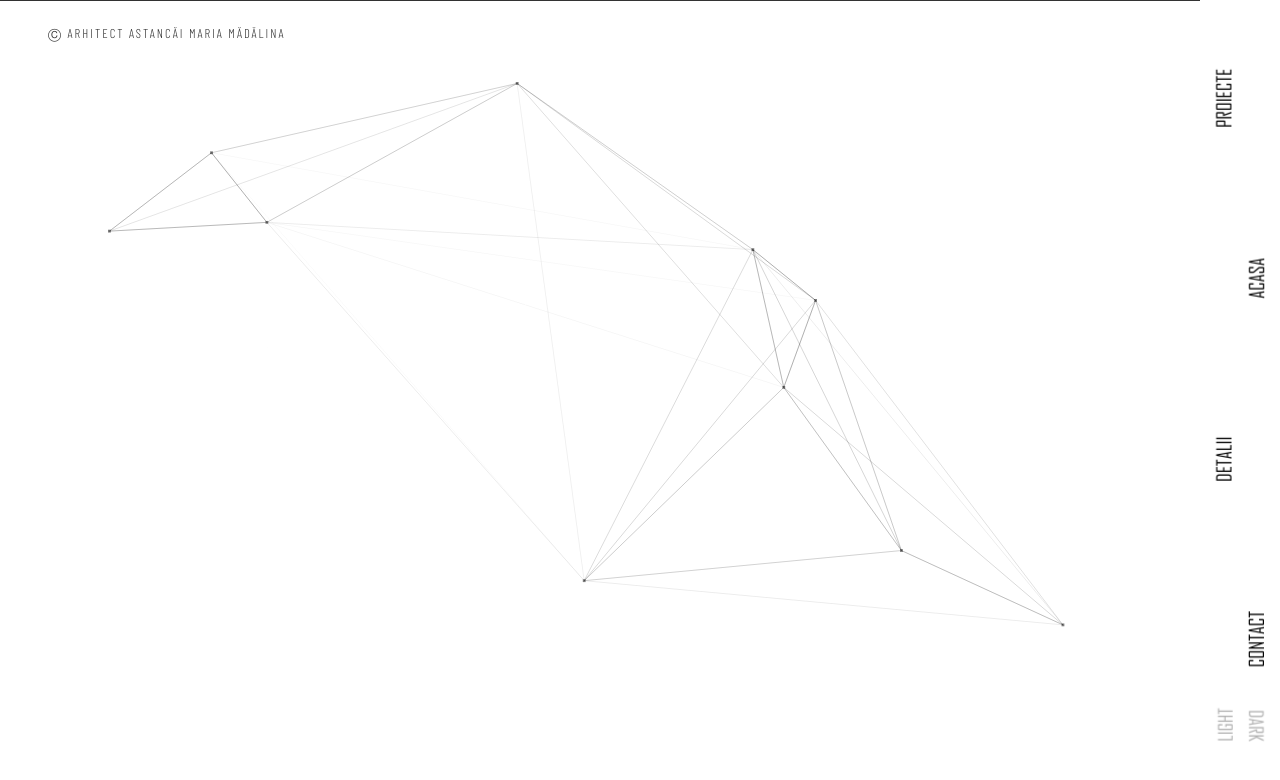
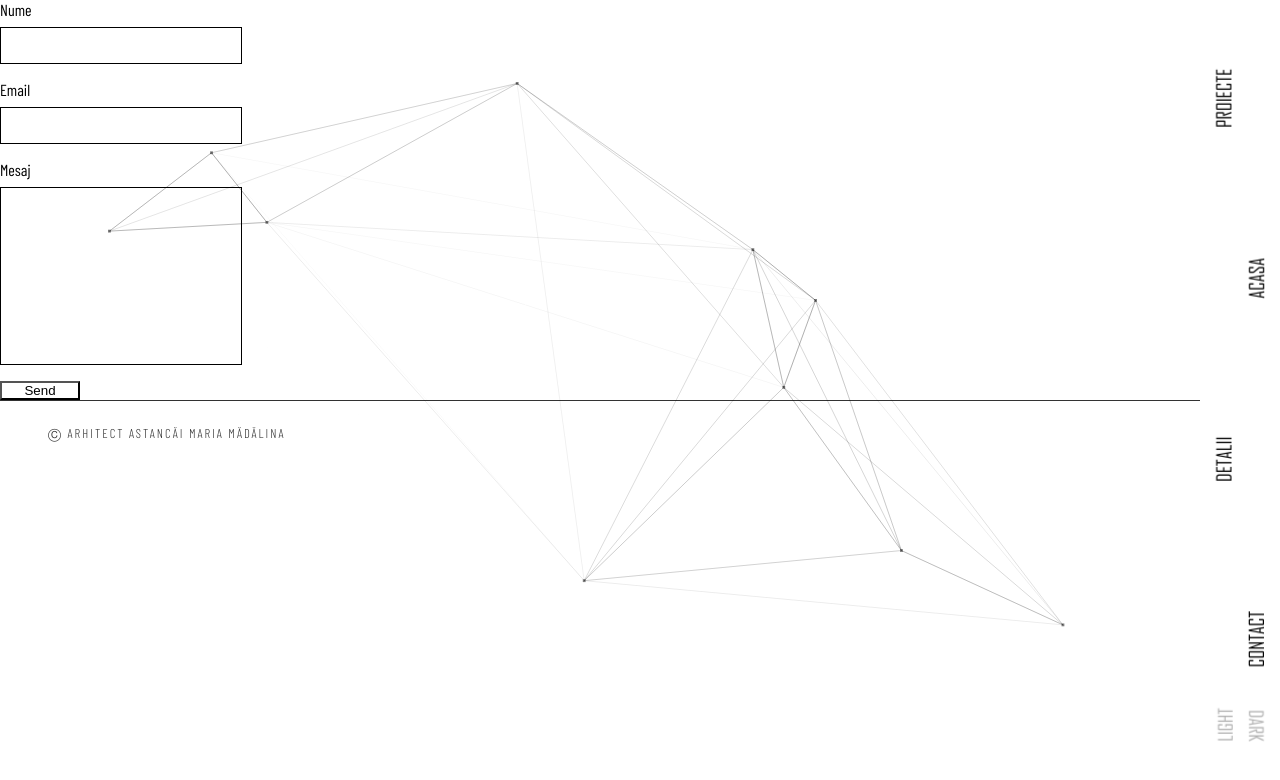
Before and after one commit to ITSchool-Web-Heroines/Proiect-Final, a Next.js app: page /contact in a window 1280 px wide. Shown: the top 780 px of the page. Built offline with nearby package versions, Linux system fonts and the light colour scheme; a web font is replaced by a local one.

Commit message:
AddForm.AddEmailJs

```diff
--- a/components/NavBar/NavBar.module.scss
+++ b/components/NavBar/NavBar.module.scss
@@ -58,9 +58,9 @@
     inset-block-end: 0rem;
     position: fixed;
     padding: 0.5rem;
-    -webkit-backface-visibility: hidden;
+    backface-visibility: hidden;
     will-change: transform;
-    -webkit-perspective: 1000;
+    perspective: 1000;
     &::after {
       content: "";
       position: absolute;
@@ -74,9 +74,9 @@
       font-size: 1.25rem;
       position: absolute;
       outline: 1px solid transparent;
-      -webkit-backface-visibility: hidden;
+      backface-visibility: hidden;
       will-change: transform;
-      -webkit-perspective: 1000;
+      perspective: 1000;
       transform: rotate(-90deg);
       &.home {
         grid-row: 2/3;
--- a/package.json
+++ b/package.json
@@ -19,6 +19,7 @@
     "use-local-storage": "^2.3.6"
   },
   "devDependencies": {
+    "@emailjs/browser": "^3.7.0",
     "eslint": "8.25.0",
     "eslint-config-next": "12.3.1",
     "sass": "^1.55.0"
--- a/pages/contact/contact.module.scss
+++ b/pages/contact/contact.module.scss
@@ -1 +1,39 @@
 @use "../../styles/mixins.scss" as *;
+
+.form {
+  display: grid;
+  gap: 1rem;
+  .form_title {
+    @include font-details(#000, "bc-regular", 1rem);
+    display: grid;
+    gap: 0.5rem;
+  }
+  .name,
+  .email,
+  .message {
+    width: 14rem;
+    padding: 0.5rem;
+    border: 0.1rem solid #000;
+    @include font-details(#000, "bc-regular", 1rem);
+  }
+  .button {
+    width: 5rem;
+    background-color: transparent;
+  }
+  textarea {
+    scrollbar-color: #000 transparent;
+    overflow: scroll;
+    height: 10rem;
+    padding-block-end: 0rem;
+    resize: none;
+  }
+  textarea::-webkit-scrollbar {
+    width: 0.25rem;
+  }
+  textarea::-webkit-scrollbar-track {
+    background: transparent;
+  }
+  textarea::-webkit-scrollbar-thumb {
+    background-color: #000;
+  }
+}
--- a/pages/contact/index.js
+++ b/pages/contact/index.js
@@ -1,10 +1,10 @@
 import React, { useEffect } from "react";
+import emailjs from "@emailjs/browser";
 import Head from "next/head";
-import { useState } from "react";
+import { useContext, useRef } from "react";
 
 // CONTEXT
 import { ThemeContext } from "../../context/theme";
-import { useContext } from "react";
 
 // STYLES
 import styles from "./contact.module.scss";
@@ -18,14 +18,52 @@ import Signature from "../../components/Signature/Signature";
 
 function MyContactPage() {
   const theme = useContext(ThemeContext);
+  const form = useRef();
 
+  const sendEmail = e => {
+    e.preventDefault();
+
+    emailjs
+      .sendForm(
+        "service_qdj0kzo",
+        "template_wmbecdr",
+        form.current,
+        "z4CvshztpUke0xKoi"
+      )
+      .then(
+        result => {
+          console.log(result.text);
+          console.log("message sent");
+        },
+        error => {
+          console.log(error.text);
+          console.log("message not sent");
+        }
+      );
+  };
   return (
     <LoadingWrap title={"Contact"}>
       <Head>
         <title>Contact</title>
       </Head>
       <NavBar />
-      <main></main>
+      <main>
+        <form className={styles.form} ref={form} onSubmit={sendEmail}>
+          <label className={styles.form_title}>
+            Nume
+            <input className={styles.name} type="text" name="user_name" />
+          </label>
+          <label className={styles.form_title}>
+            Email
+            <input className={styles.email} type="email" name="user_email" />
+          </label>
+          <label className={styles.form_title}>
+            Mesaj
+            <textarea className={styles.message} name="message" />
+          </label>
+          <input className={styles.button} type="submit" value="Send" />
+        </form>
+      </main>
       <FooterAndBackTop />
       <CustomParticles color={theme.isDark ? "#fff" : "#000"} />
     </LoadingWrap>
```
Also changed, not shown: 1 other file (tests, documents, lock files or other folders).
